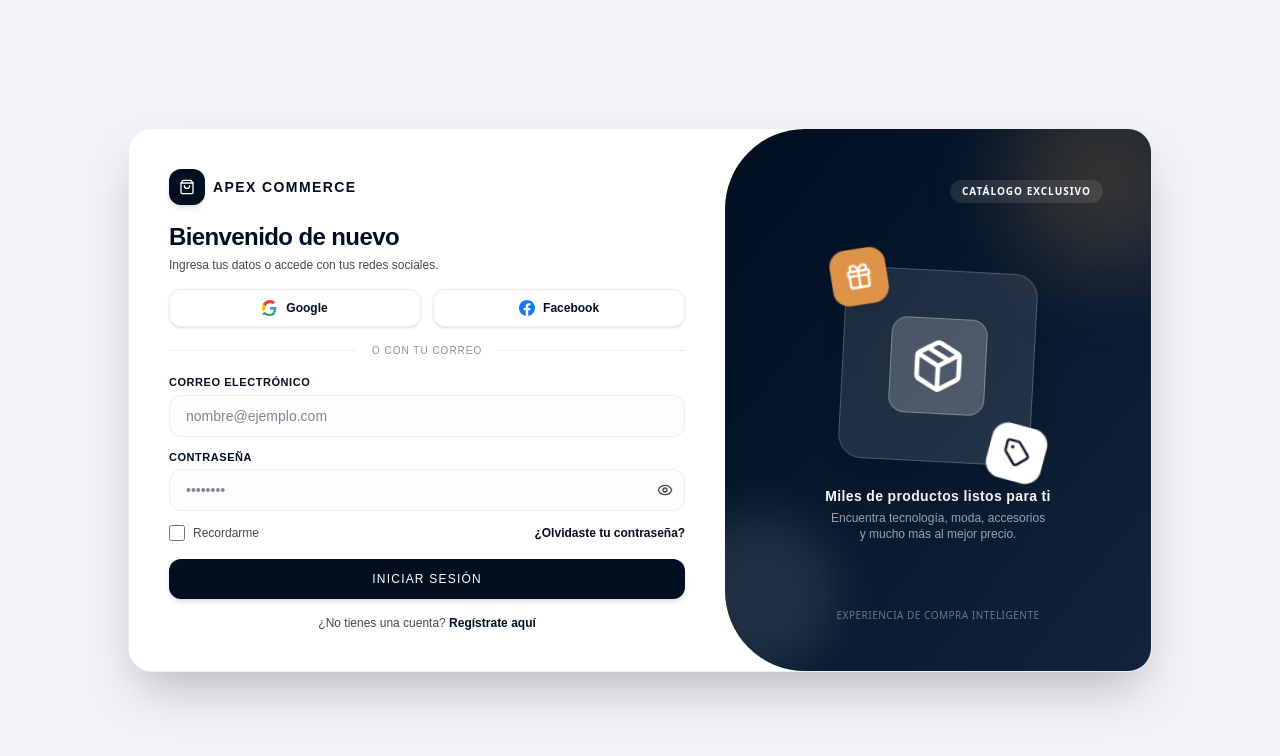
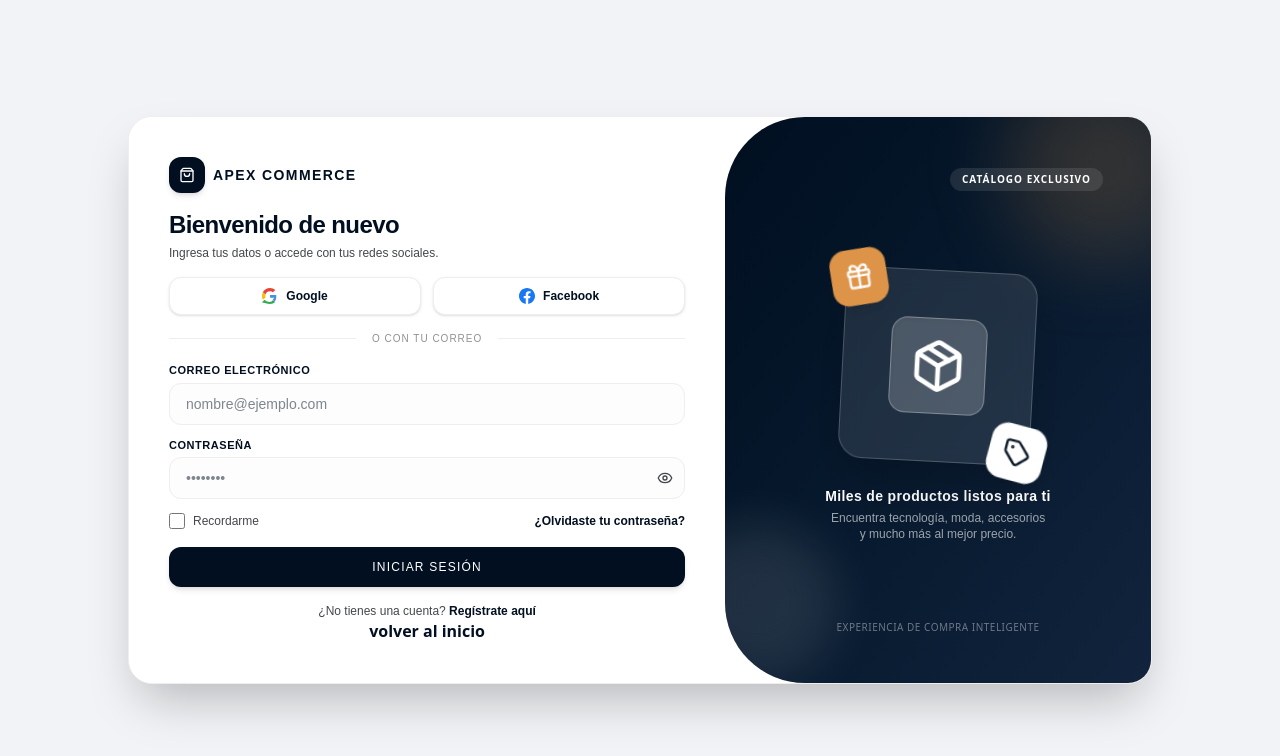
Before and after one commit to jd-pro-ti/ApexCommerce, a Next.js app: page /login in a window 1280 px wide. Shown: the top 756 px of the page. Built offline with nearby package versions, Linux system fonts and the light colour scheme; no server answers.

Commit message:
redireccion de la ruta de login a la ruta de home en login

```diff
--- a/src/app/login/LoginContent.jsx
+++ b/src/app/login/LoginContent.jsx
@@ -237,6 +237,9 @@ export default function LoginPage() {
                 Regístrate aquí
               </Link>
             </p>
+            <Link href="/" className="font-bold text-[#010f20] hover:underline">
+                volver al inicio
+            </Link>
           </div>
 
         </div>
```
